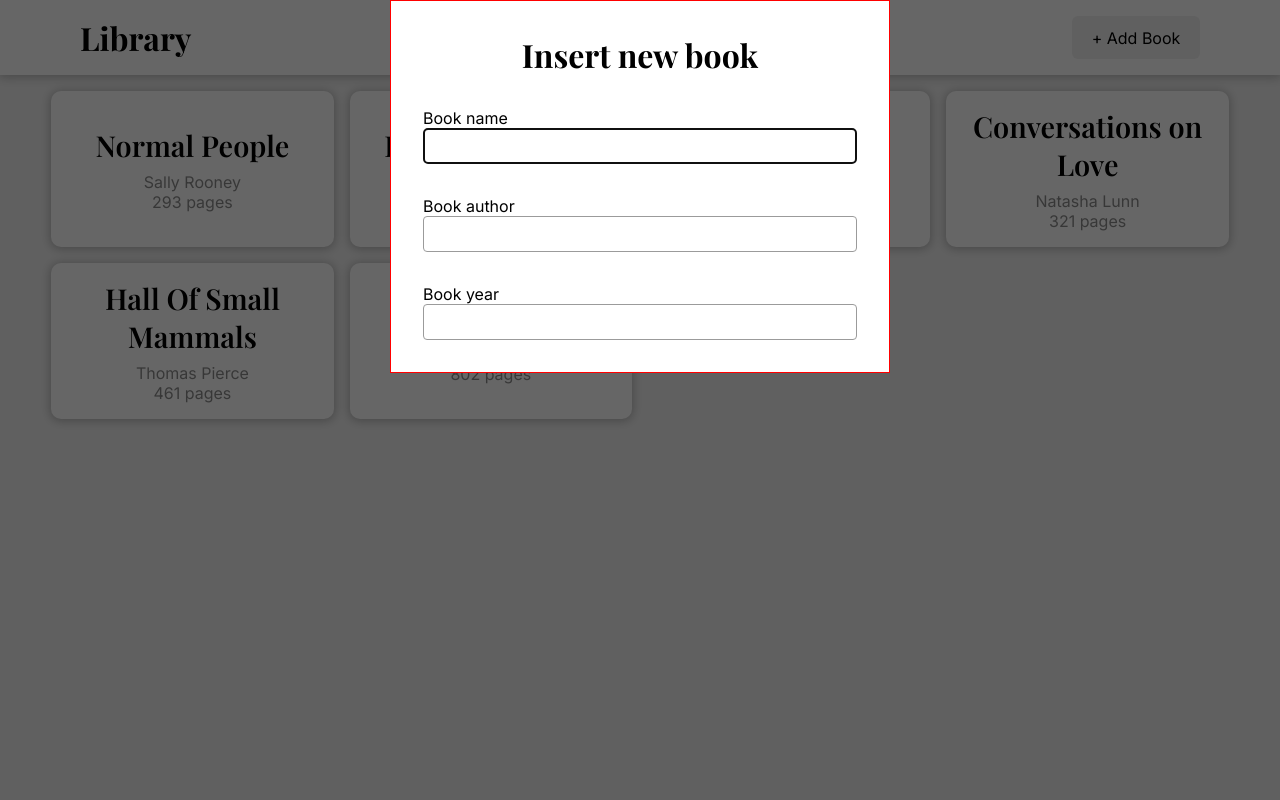
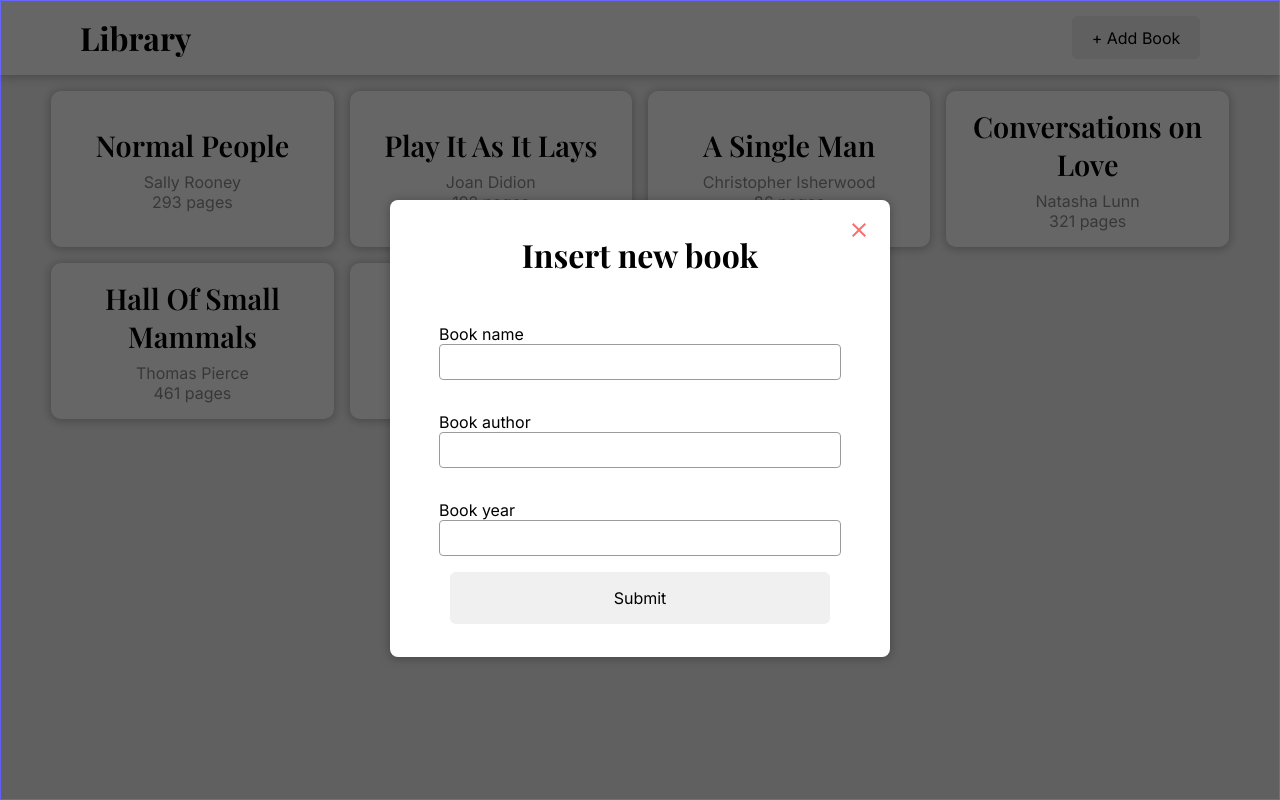
Before and after one commit to ralqadri/odin-library, a plain HTML site: page index.html in a window 1280 px wide. Both pictures are taken after a click on the button "+ Add Book". Drawn offline with nearby package versions, Linux system fonts and the light colour scheme; a web font is replaced by a local one.

Commit message:
finish: dialog modal styling

```diff
--- a/index.html
+++ b/index.html
@@ -18,8 +18,21 @@
 		</div>
 
 		<dialog>
+			<button autofocus class="close-button">
+				<svg
+					xmlns="http://www.w3.org/2000/svg"
+					width="1.5em"
+					height="1.5em"
+					viewBox="0 0 24 24">
+					<rect width="24" height="24" fill="none" />
+					<path
+						fill="currentColor"
+						d="M19 6.41L17.59 5L12 10.59L6.41 5L5 6.41L10.59 12L5 17.59L6.41 19L12 13.41L17.59 19L19 17.59L13.41 12z" />
+				</svg>
+			</button>
+
 			<h1>Insert new book</h1>
-			<button autofocus class="close-button">Close</button>
+			<div class="book-form">
 				<label for="book-title">
 					Book name
 					<input type="text" id="book-title" class="book-title" />
@@ -32,6 +45,9 @@
 					Book year
 					<input type="number" id="book-year" class="book-year" max="2025" />
 				</label>
+
+				<button type="submit">Submit</button>
+			</div>
 		</dialog>
 	</body>
 </html>
--- a/script.js
+++ b/script.js
@@ -56,8 +56,6 @@ addBookToLibrary("Conversations on Love", "Natasha Lunn", 321);
 addBookToLibrary("Hall Of Small Mammals", "Thomas Pierce", 461);
 addBookToLibrary("A Little Life", "Hanya Yanagihara", 802);
 
-// showAllBooks();
-
 const dialog = document.querySelector("dialog");
 const showButton = document.querySelector(".show-button");
 const closeButton = document.querySelector(".close-button");
--- a/style.css
+++ b/style.css
@@ -41,7 +41,8 @@ body {
 }
 
 .header,
-.card {
+.card,
+dialog {
 	box-shadow: 0px 1px 10px 1px rgba(0, 0, 0, 0.25);
 	-webkit-box-shadow: 0px 1px 10px 1px rgba(0, 0, 0, 0.25);
 	-moz-box-shadow: 0px 1px 10px 1px rgba(0, 0, 0, 0.25);
@@ -85,7 +86,7 @@ button {
 	transition: 0.3s;
 }
 
-.header button:hover {
+button:hover {
 	filter: brightness(90%);
 }
 
@@ -144,19 +145,21 @@ button {
 ::backdrop {
 	background: black;
 	opacity: 0.6;
+
+	border: 1px solid blue;
+	/* display: flex; */
 }
 
 dialog .close-button {
-	display: none;
+	/* display: none; */
 }
 
 dialog {
 	margin: 0 auto;
-	/* position: absolute; */
-	/* top: 50%; */
-	/* left: 50%; */
-	/* transform: translate(-50%, -50%); */
-	border: 1px solid red;
+	position: absolute;
+	top: 25%;
+	border: 1px solid transparent;
+	border-radius: 8px;
 	min-width: 500px;
 	padding: 0.5em;
 	/* height: ; */
@@ -186,5 +189,45 @@ dialog input {
 
 label {
 	margin: 1em;
+	/* padding: 0.5em; */
+}
+
+.book-form {
+	/* border: 1px solid purple; */
+	margin: 1em;
 	padding: 0.5em;
+	display: flex;
+	flex-direction: column;
 }
+
+dialog button {
+	width: 80%;
+	font-size: 1em;
+	padding: 1em;
+	align-self: center;
+}
+
+dialog .close-button {
+	width: 1.5em;
+	height: 1.5em;
+
+	position: absolute;
+	top: 1px;
+	right: 2px;
+
+	background-color: transparent;
+	border-radius: 50%;
+	color: #f87171;
+}
+
+dialog .close-button:hover {
+	color: ##b91c1c;
+}
+
+/* dialog button["submit"] {
+	display: block;
+} */
+
+/* dialog[open] {
+	display: flex;
+} */
```
Lines whose indentation alone changed are shown as unchanged.
